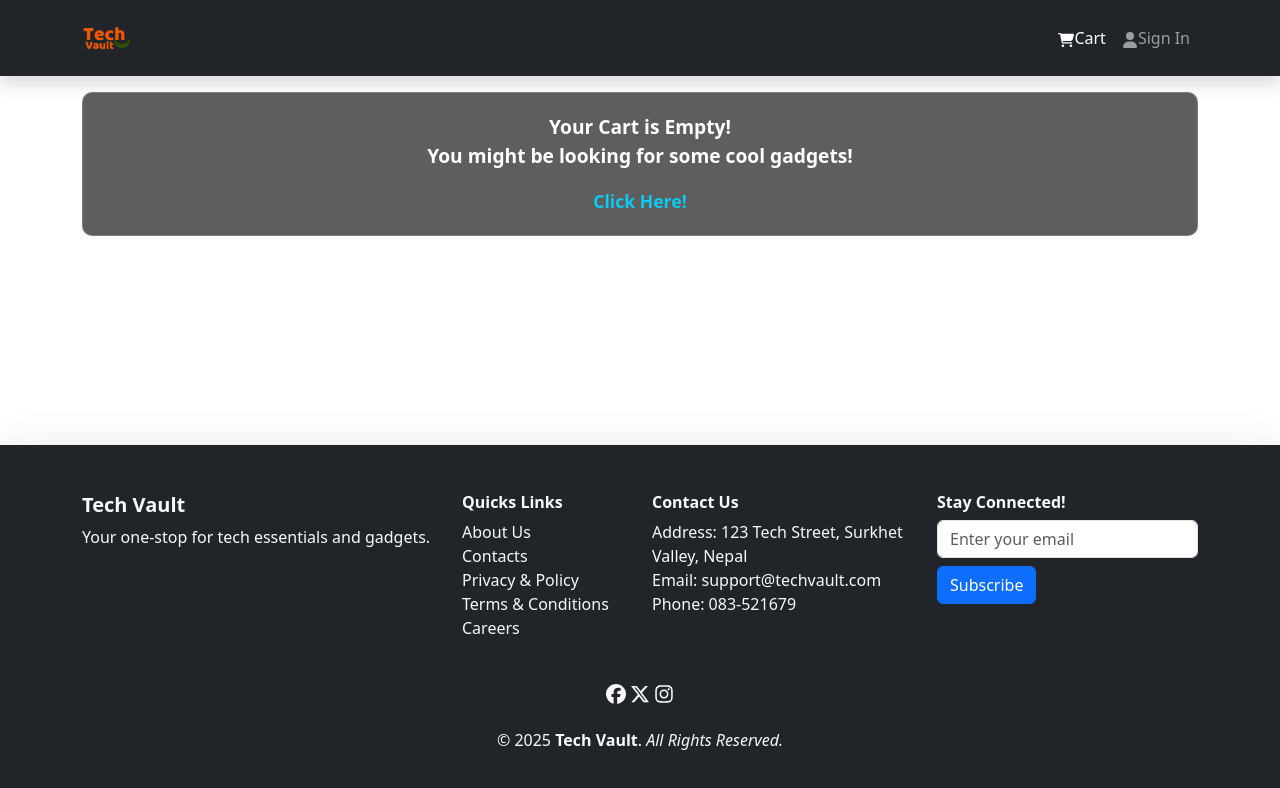
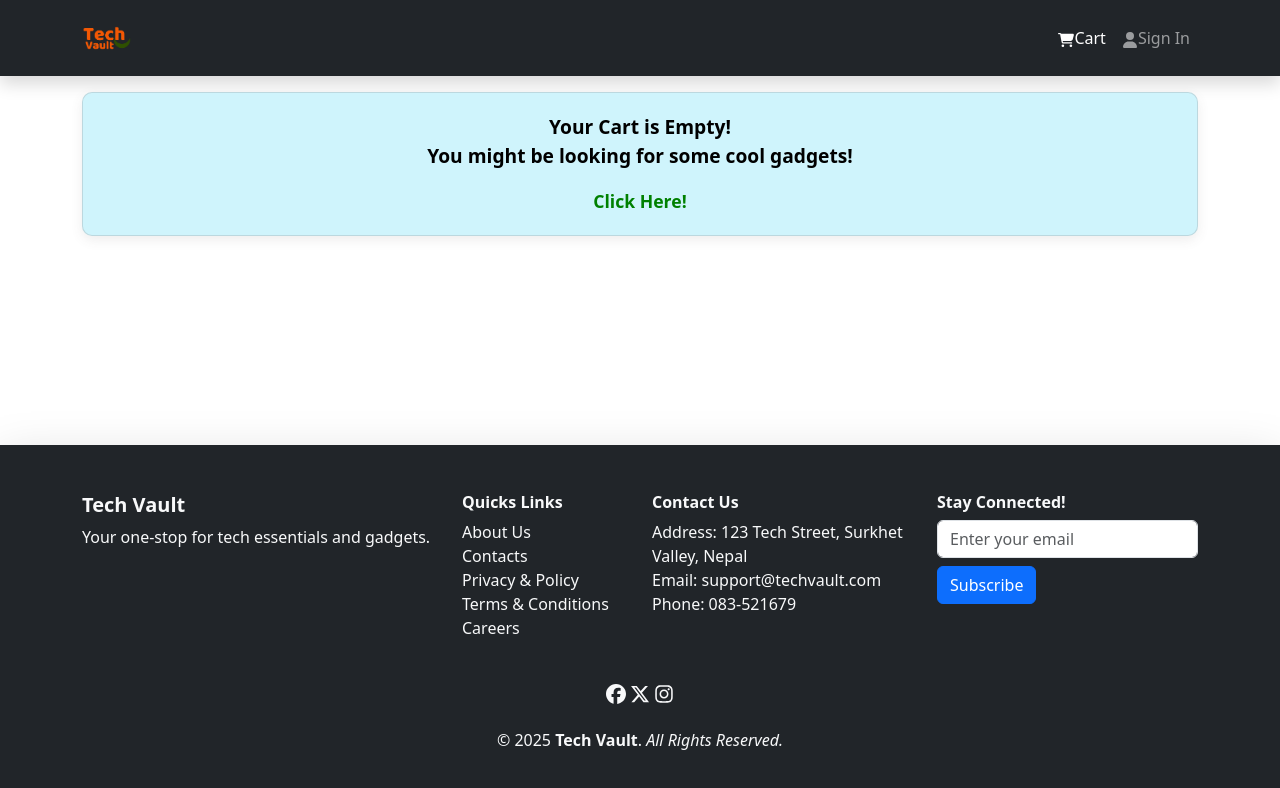
Before and after one commit to sangatrokaya/ecommerce, a React (Vite) app in the folder frontend/: page /cart in a window 1280 px wide. Shown: the top 788 px of the page. Built offline with nearby package versions, Linux system fonts and the light colour scheme.

Commit message:
update: message box styling

```diff
--- a/frontend/src/components/Message.jsx
+++ b/frontend/src/components/Message.jsx
@@ -11,10 +11,10 @@ const Message = ({ variant, children }) => {
           fontWeight: "bold",
           padding: "20px",
           borderRadius: "10px",
-          boxShadow: "0 4px 12px rgba(255, 255, 255, 0.1)", // Subtle white glow
-          background: "rgba(26, 26, 26, 0.7)", // Semi-transparent dark background
-          color: "#fff", // White text for contrast
-          border: "1px solid rgba(255, 255, 255, 0.2)", // Subtle border for depth
+          boxShadow: "0 4px 12px rgba(90, 76, 76, 0.1)", // Subtle white glow
+          //   background: "rgba(8, 7, 7, 0.7)", // Semi-transparent dark background
+          color: "black", // White text for contrast
+          border: "1px solid rgba(110, 104, 104, 0.2)", // Subtle border for depth
           backdropFilter: "blur(8px)", // Glass effect
         }}
       >
--- a/frontend/src/pages/CartPage.jsx
+++ b/frontend/src/pages/CartPage.jsx
@@ -29,13 +29,13 @@ const CartPage = () => {
   return (
     <>
       {cartItems.length == 0 ? (
-        <Message>
+        <Message variant="info">
           <strong>Your Cart is Empty!</strong>
           <p>You might be looking for some cool gadgets!</p>
           <Link
             to="/"
             style={{
-              color: "#0dcaf0",
+              color: "green",
               textDecoration: "none",
               fontSize: "1.1rem",
             }}
```
